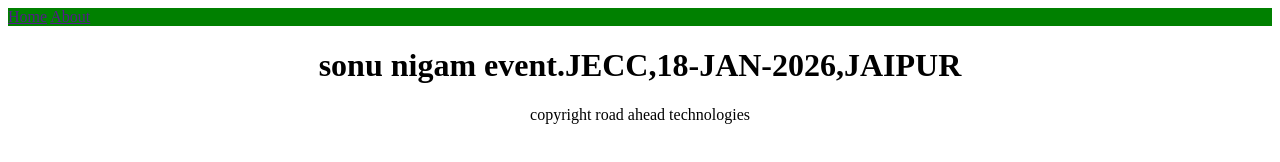
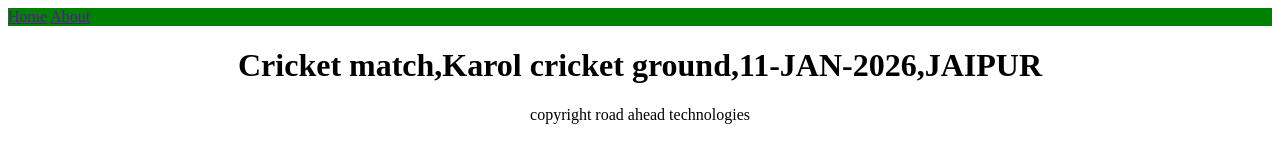
Before and after one commit to aanchalvj/webscrap, a plain HTML site: page index.html in a window 1280 px wide. Drawn offline with Linux system fonts and the light colour scheme.

Commit message:
Update event details in index.html

```diff
--- a/index.html
+++ b/index.html
@@ -7,7 +7,7 @@
                             <a href="">Home</a>
                              <a href="">About</a>
                        </nav>
-                        <h1 style="text-align: center " id="events">sonu nigam event.JECC,18-JAN-2026,JAIPUR </h1>
+                        <h1 style="text-align: center " id="events">Cricket match,Karol cricket ground,11-JAN-2026,JAIPUR </h1>
                         <p style="text-align: center">copyright road ahead technologies</p>
           </body>
 </html>
```
